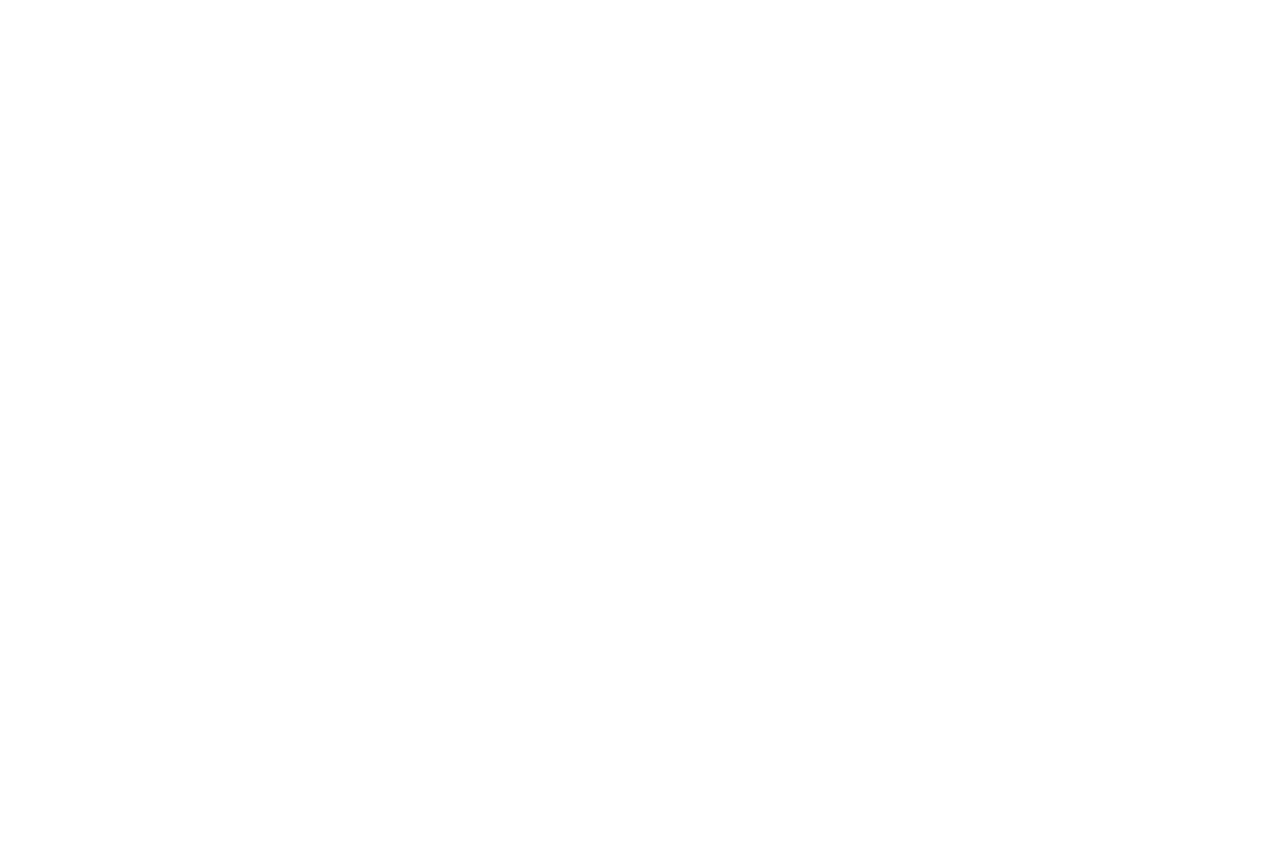
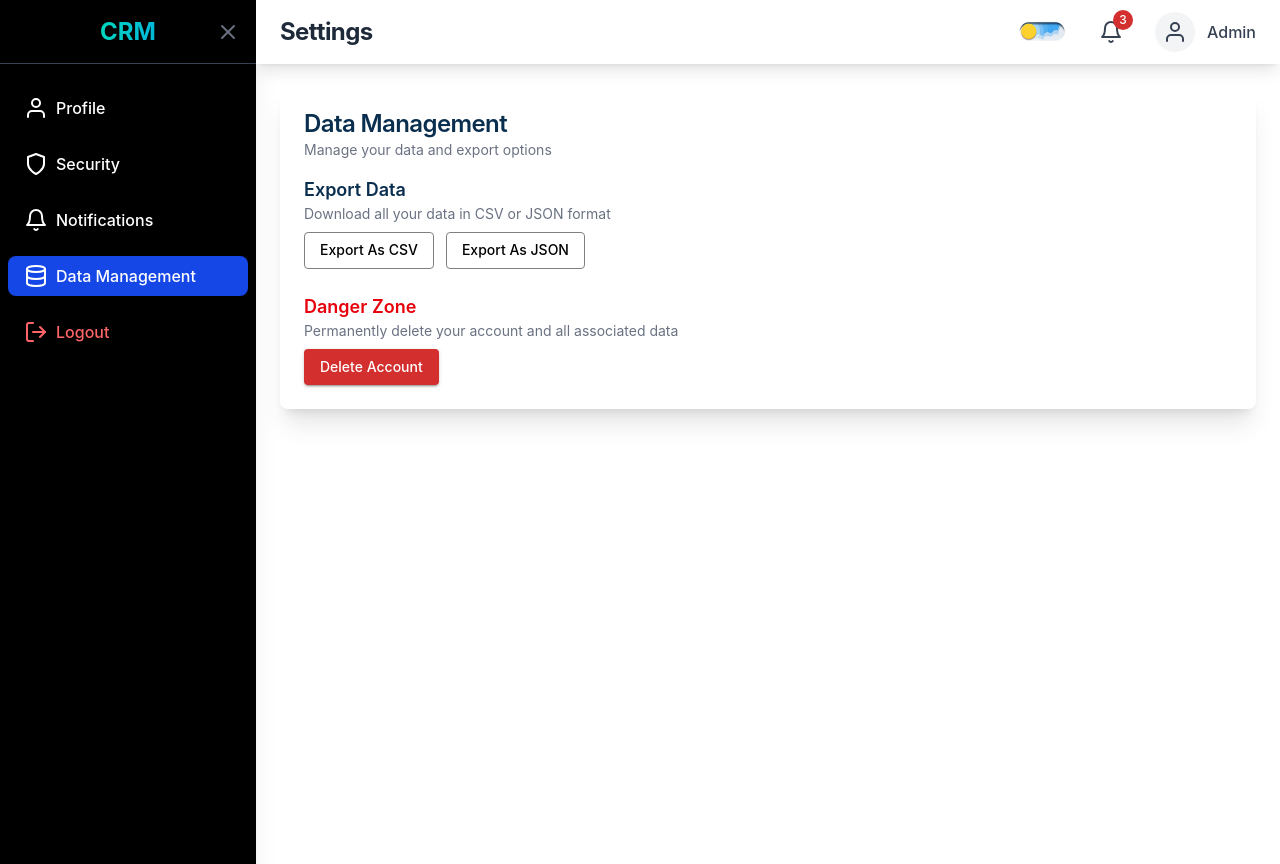
Before and after one commit to Avi0304/Customer-Relationship-Management, a React (Vite) app: page /settings/data in a window 1280 px wide. Before the commit this address had no page. Before the commit the page ends 800 px from the top, so only its background shows below. Built offline with nearby package versions, Linux system fonts and the light colour scheme; sample sign-in values are in the browser's storage.

Commit message:
Make the option menu show dynamically according to settings page

```diff
--- a/src/App.jsx
+++ b/src/App.jsx
@@ -35,7 +35,7 @@ function AppContent() {
           {/* Private Routes */}
           <Route path="/" element={<PrivateRoute element={<DashBoard />} />} />
           <Route path="/profile" element={<PrivateRoute element={<ProfilePage />} />} />
-          <Route path="/settings" element={<PrivateRoute element={<SettingsPage />} />} />
+          <Route path="/settings/:tab?" element={<PrivateRoute element={<SettingsPage />} />} />
           <Route path="/leads" element={<PrivateRoute element={<LeadPage />} />} />
           <Route path="/task" element={<PrivateRoute element={<TaskManagementPage />} />} />
           <Route path="/customers" element={<PrivateRoute element={<CustomerPage />} />} />
--- a/src/components/SideBar.jsx
+++ b/src/components/SideBar.jsx
@@ -1,14 +1,10 @@
 import React, { useState } from "react";
 import { Link, useLocation, useNavigate } from "react-router-dom";
-import { FiMenu, FiX, FiHome, FiUsers, FiLogOut,   } from "react-icons/fi";
 import {
-  FaUserPlus,
-  FaTasks,
-  FaCalendar,
-  FaStore,
-  FaChartLine,
-  FaShoppingCart,
-  FaBullseye
+  FiMenu, FiX, FiHome, FiUsers, FiLogOut, FiUser, FiShield, FiBell, FiDatabase
+} from "react-icons/fi";
+import {
+  FaUserPlus, FaTasks, FaCalendar, FaChartLine, FaBullseye
 } from "react-icons/fa";
 import Swal from "sweetalert2";
 
@@ -17,7 +13,7 @@ const Sidebar = () => {
   const location = useLocation();
   const navigate = useNavigate();
 
-  const handleLogout = async () => {
+  const handleLogout = () => {
     localStorage.removeItem("token");
     Swal.fire({
       title: "Logout Successfully...",
@@ -33,151 +29,108 @@ const Sidebar = () => {
     }, 2000);
   };
 
+  // Check if the user is on the settings page
+  const isSettingsPage = location.pathname.startsWith("/settings");
+
   return (
-    <div
-      className={`min-h-screen bg-black text-white transition-all duration-300 shadow-xl
-                  ${isOpen ? "w-64" : "w-16"} `}
-    >
+    <div className={`min-h-screen bg-black text-white transition-all duration-300 shadow-xl ${isOpen ? "w-64" : "w-16"}`}>
       {/* Sidebar Header */}
       <div className="flex items-center justify-center h-16 px-4 border-b border-gray-700 sticky top-0">
-        <h1
-          className={`text-2xl font-bold bg-gradient-to-r from-teal-400 to-cyan-500 bg-clip-text text-transparent
-                      transition-all duration-300 ${
-                        isOpen ? "block" : "hidden"
-                      }`}
-        >
+        <h1 className={`text-2xl font-bold bg-gradient-to-r from-teal-400 to-cyan-500 bg-clip-text text-transparent transition-all duration-300 ${isOpen ? "block" : "hidden"}`}>
           CRM
         </h1>
-        <button
-          className="text-gray-500 hover:text-white transition-colors absolute right-4"
-          onClick={() => setIsOpen(!isOpen)}
-        >
+        <button className="text-gray-500 hover:text-white transition-colors absolute right-4" onClick={() => setIsOpen(!isOpen)}>
           {isOpen ? <FiX size={24} /> : <FiMenu size={24} />}
         </button>
       </div>
 
-      {/* Navigation Links */}
       <nav className="mt-6 space-y-4 px-2 sticky top-22 z-50">
-        <Link
-          to="/"
-          className={`flex items-center p-2 rounded-lg transition-all duration-200
-            ${
-              location.pathname === "/"
-                ? "bg-blue-700 text-white"
-                : "hover:bg-gray-700/50 hover:text-blue-400"
-            }`}
-        >
+        {/* Main Navigation (Hidden on Settings Page) */}
+        {!isSettingsPage && (
+          <>
+            <Link to="/" className={`flex items-center p-2 rounded-lg transition-all duration-200 ${location.pathname === "/" ? "bg-blue-700 text-white" : "hover:bg-gray-700/50 hover:text-blue-400"}`}>
               <div className="flex items-center justify-center w-10">
                 <FiHome size={24} />
               </div>
-          <span className={`${isOpen ? "block" : "hidden"} font-medium`}>
-            Dashboard
-          </span>
+              <span className={`${isOpen ? "block" : "hidden"} font-medium`}>Dashboard</span>
             </Link>
 
-        <Link
-          to="/leads"
-          className={`flex items-center p-2 rounded-lg transition-all duration-200
-            ${
-              location.pathname === "/leads"
-                ? "bg-blue-700 text-white"
-                : "hover:bg-gray-700/50 hover:text-purple-400"
-            }`}
-        >
+            <Link to="/leads" className={`flex items-center p-2 rounded-lg transition-all duration-200 ${location.pathname === "/leads" ? "bg-blue-700 text-white" : "hover:bg-gray-700/50 hover:text-purple-400"}`}>
               <div className="flex items-center justify-center w-10">
                 <FaUserPlus size={24} />
               </div>
-          <span className={`${isOpen ? "block" : "hidden"} font-medium`}>
-            Leads
-          </span>
+              <span className={`${isOpen ? "block" : "hidden"} font-medium`}>Leads</span>
             </Link>
 
-        <Link
-          to="/customers"
-          className={`flex items-center p-2 rounded-lg transition-all duration-200
-            ${
-              location.pathname === "/customers"
-                ? "bg-blue-700 text-white"
-                : "hover:bg-gray-700/50 hover:text-green-400"
-            }`}
-        >
+            <Link to="/customers" className={`flex items-center p-2 rounded-lg transition-all duration-200 ${location.pathname === "/customers" ? "bg-blue-700 text-white" : "hover:bg-gray-700/50 hover:text-green-400"}`}>
               <div className="flex items-center justify-center w-10">
                 <FiUsers size={24} />
               </div>
-          <span className={`${isOpen ? "block" : "hidden"} font-medium`}>
-            Customers
-          </span>
+              <span className={`${isOpen ? "block" : "hidden"} font-medium`}>Customers</span>
             </Link>
 
-        <Link
-          to="/task"
-          className={`flex items-center p-2 rounded-lg transition-all duration-200
-            ${
-              location.pathname === "/task"
-                ? "bg-blue-700 text-white"
-                : "hover:bg-gray-700/50 hover:text-green-400"
-            }`}
-        >
+            <Link to="/task" className={`flex items-center p-2 rounded-lg transition-all duration-200 ${location.pathname === "/task" ? "bg-blue-700 text-white" : "hover:bg-gray-700/50 hover:text-green-400"}`}>
               <div className="flex items-center justify-center w-10">
                 <FaTasks size={24} />
               </div>
-          <span className={`${isOpen ? "block" : "hidden"} font-medium`}>
-            Task Management
-          </span>
+              <span className={`${isOpen ? "block" : "hidden"} font-medium`}>Task Management</span>
             </Link>
 
-        <Link
-          to="/sales"
-          className={`flex items-center p-2 rounded-lg transition-all duration-200
-            ${
-              location.pathname === "/sales"
-                ? "bg-blue-700 text-white"
-                : "hover:bg-gray-700/50 hover:text-green-400"
-            }`}
-        >
+            <Link to="/sales" className={`flex items-center p-2 rounded-lg transition-all duration-200 ${location.pathname === "/sales" ? "bg-blue-700 text-white" : "hover:bg-gray-700/50 hover:text-green-400"}`}>
               <div className="flex items-center justify-center w-10">
                 <FaChartLine size={24} />
               </div>
-          <span className={`${isOpen ? "block" : "hidden"} font-medium`}>
-            Sales
-          </span>
+              <span className={`${isOpen ? "block" : "hidden"} font-medium`}>Sales</span>
             </Link>
 
-        <Link
-          to="/appointment"
-          className={`flex items-center p-2 rounded-lg transition-all duration-200
-            ${
-              location.pathname === "/appointment"
-                ? "bg-blue-700 text-white"
-                : "hover:bg-gray-700/50 hover:text-green-400"
-            }`}
-        >
+            <Link to="/appointment" className={`flex items-center p-2 rounded-lg transition-all duration-200 ${location.pathname === "/appointment" ? "bg-blue-700 text-white" : "hover:bg-gray-700/50 hover:text-green-400"}`}>
               <div className="flex items-center justify-center w-10">
                 <FaCalendar size={24} />
               </div>
-          <span className={`${isOpen ? "block" : "hidden"} font-medium`}>
-            Appointments
-          </span>
+              <span className={`${isOpen ? "block" : "hidden"} font-medium`}>Appointments</span>
             </Link>
 
-        <Link
-          to="/marketing"
-          className={`flex items-center p-2 rounded-lg transition-all duration-200
-            ${
-              location.pathname === "/marketing"
-                ? "bg-blue-700 text-white"
-                : "hover:bg-gray-700/50 hover:text-green-400"
-            }`}
-        >
+            <Link to="/marketing" className={`flex items-center p-2 rounded-lg transition-all duration-200 ${location.pathname === "/marketing" ? "bg-blue-700 text-white" : "hover:bg-gray-700/50 hover:text-green-400"}`}>
               <div className="flex items-center justify-center w-10">
-            <FaBullseye  size={24} />
+                <FaBullseye size={24} />
               </div>
-          <span className={`${isOpen ? "block" : "hidden"} font-medium`}>
-            Marketing
-          </span>
+              <span className={`${isOpen ? "block" : "hidden"} font-medium`}>Marketing</span>
+            </Link>
+          </>
+        )}
+
+        {/* Settings Navigation (Visible only on /settings pages) */}
+        {isSettingsPage && (
+          <>
+            <Link to="/settings/profile" className={`flex items-center p-2 rounded-lg transition-all duration-200 ${location.pathname === "/settings/profile" ? "bg-blue-700 text-white" : "hover:bg-gray-700/50 hover:text-blue-400"}`}>
+              <div className="flex items-center justify-center w-10">
+                <FiUser size={24} />
+              </div>
+              <span className={`${isOpen ? "block" : "hidden"} font-medium`}>Profile</span>
             </Link>
 
+            <Link to="/settings/security" className={`flex items-center p-2 rounded-lg transition-all duration-200 ${location.pathname === "/settings/security" ? "bg-blue-700 text-white" : "hover:bg-gray-700/50 hover:text-purple-400"}`}>
+              <div className="flex items-center justify-center w-10">
+                <FiShield size={24} />
+              </div>
+              <span className={`${isOpen ? "block" : "hidden"} font-medium`}>Security</span>
+            </Link>
 
+            <Link to="/settings/notifications" className={`flex items-center p-2 rounded-lg transition-all duration-200 ${location.pathname === "/settings/notifications" ? "bg-blue-700 text-white" : "hover:bg-gray-700/50 hover:text-green-400"}`}>
+              <div className="flex items-center justify-center w-10">
+                <FiBell size={24} />
+              </div>
+              <span className={`${isOpen ? "block" : "hidden"} font-medium`}>Notifications</span>
+            </Link>
+
+            <Link to="/settings/data" className={`flex items-center p-2 rounded-lg transition-all duration-200 ${location.pathname === "/settings/data" ? "bg-blue-700 text-white" : "hover:bg-gray-700/50 hover:text-green-400"}`}>
+              <div className="flex items-center justify-center w-10">
+                <FiDatabase size={24} />
+              </div>
+              <span className={`${isOpen ? "block" : "hidden"} font-medium`}>Data Management</span>
+            </Link>
+          </>
+        )}
 
         {/* Logout Button */}
         <button
--- a/src/pages/SettingsPage.jsx
+++ b/src/pages/SettingsPage.jsx
@@ -12,12 +12,13 @@ import {
   Card,
 
 } from "@mui/material";
-import { FaUser, FaLock, FaBell, FaDatabase } from "react-icons/fa";
-import { FiUser, FiShield,FiBell, FiDatabase } from "react-icons/fi";
+import { useParams } from "react-router-dom";
+
 
 
 const SettingsPage = () => {
-  const [tab, setTab] = useState("profile");
+  const { tab: urlTab } = useParams();
+  const [tab, setTab] = useState(urlTab || 'profile');
   const [loading, setLoading] = useState(true);
   const [profile, setProfile] = useState({
     fullName: "",
@@ -29,6 +30,12 @@ const SettingsPage = () => {
     email: false,
     push: false,
   });
+
+  useEffect(() => {
+    if (urlTab) {
+      setTab(urlTab);
+    }
+  }, [urlTab]);
 
   useEffect(() => {
     setTimeout(() => setLoading(false), 1500);
@@ -49,36 +56,15 @@ const SettingsPage = () => {
         <TopNav title="Settings" />
 
         <div className="flex min-h-screen bg-white-100 ">
-          {/* Sidebar */}
-          <aside className="w-64 h-screen bg-white  p-5 bg-white dark:bg-[#1B222D]">
-            <h2 className="text-lg font-semibold mb-4">Settings</h2>
-            <ul className="space-y-4">
-              {[
-                { label: "Profile", icon: <FiUser />, value: "profile" },
-                { label: "Security", icon: <FiShield />, value: "security" },
-                { label: "Notifications", icon: <FiBell />, value: "notifications" },
-                { label: "Data Management", icon: <FiDatabase />, value: "data" },
-              ].map((item) => (
-                <li
-                  key={item.value}
-                  className={`flex items-center space-x-2 text-gray-700 hover:text-black cursor-pointer p-2 rounded ${tab === item.value ? "bg-gray-200 font-bold text-black" : ""
-                    }`}
-                  onClick={() => setTab(item.value)}
-                >
-                  {item.icon}
-                  <span>{item.label}</span>
-                </li>
-              ))}
-            </ul>
-          </aside>
-
 
           {/* Main Content */}
           <div className="flex-1 p-6">
             {/* Settings Content */}
-            <div className="max-w-4xl mx-auto ">
+            <div className="w-full">
               {loading ? (
+                <div className="flex justify-center items-center h-64">
                   <CircularProgress />
+                </div>
               ) : (
                 <>
                   {tab === "profile" && (
@@ -90,7 +76,7 @@ const SettingsPage = () => {
 
                       {/* Avatar Section */}
                       <div className="flex items-center mb-6">
-                        <Avatar sx={{ width: 64, height: 64, bgcolor: "gray" }}>
+                        <Avatar sx={{ width: 64, height: 64, bgcolor: "gray", ml: 2 }}>
                           {profile.fullName ? profile.fullName[0] : "A"}
                         </Avatar>
                         <Button
@@ -138,14 +124,19 @@ const SettingsPage = () => {
                           fullWidth
                         />
 
+                        <Box sx={{ display: "flex", justifyContent: "center", alignItems: "center", width: "100%", mt: 2 }}>
                           <Button
                             variant="contained"
                             color="primary"
-                          sx={{ width: "20%", background: 'black', padding: '2', textTransform: 'capitalize' }}
+                            sx={{
+                              width: "auto",
+                              background: "black",
+                              textTransform: "capitalize",
+                            }}
                           >
                             Save Changes
                           </Button>
-
+                        </Box>
                       </div>
                     </div>
                   )}
@@ -170,9 +161,19 @@ const SettingsPage = () => {
                         fullWidth
                         sx={{ mb: 2 }}
                       />
-                      <Button variant="contained" color="primary" sx={{ background: 'black', textTransform: 'capitalize' }}>
-                        Update Password
+                      <Box sx={{ display: "flex", justifyContent: "center", alignItems: "center", width: "100%", mt: 2 }}>
+                        <Button
+                          variant="contained"
+                          color="primary"
+                          sx={{
+                            width: "auto",
+                            background: "black",
+                            textTransform: "capitalize",
+                          }}
+                        >
+                          Update Changes
                         </Button>
+                      </Box>
                     </div>
                   )}
 
@@ -202,12 +203,21 @@ const SettingsPage = () => {
                       ))}
 
                       {/* Save Preferences Button */}
-                      <Button variant="contained" color="primary" sx={{ background: 'black', textTransform: 'capitalize' }}>
+                      <Box sx={{ display: "flex", justifyContent: "center", alignItems: "center", width: "100%", mt: 2 }}>
+                        <Button
+                          variant="contained"
+                          color="primary"
+                          sx={{
+                            width: "auto",
+                            background: "black",
+                            textTransform: "capitalize",
+                          }}
+                        >
                           Save Preferences
                         </Button>
+                      </Box>
                     </div>
                   )}
-
 
                   {tab === "data" && (
                     <div className="bg-white shadow-xl rounded-lg p-6 bg-white dark:bg-[#1B222D]">
@@ -243,7 +253,7 @@ const SettingsPage = () => {
                         <h3 className="text-lg font-semibold text-red-600">Danger Zone</h3>
                         <p className="text-gray-500 text-sm mb-2">Permanently delete your account and all associated data</p>
 
-                        <Button variant="contained" color="error" sx={{textTransform:'capitalize'}}>
+                        <Button variant="contained" color="error" sx={{ textTransform: 'capitalize' }}>
                           Delete Account
                         </Button>
                       </div>
```
Also changed, not shown: src/components/TopNav.jsx (+2 -14 lines), src/pages/ProfiePage.jsx (+16 -5 lines). Lines whose indentation alone changed are shown as unchanged.
